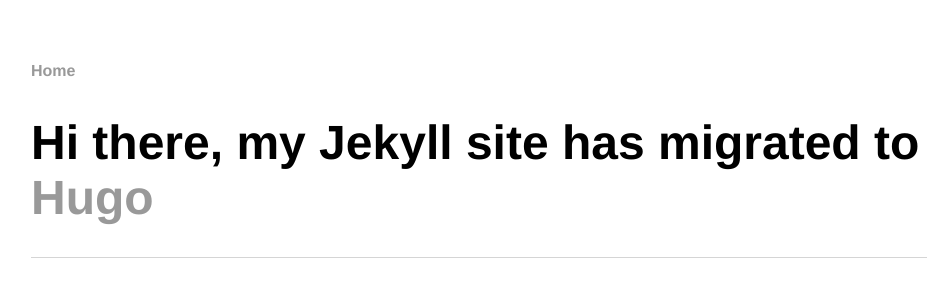
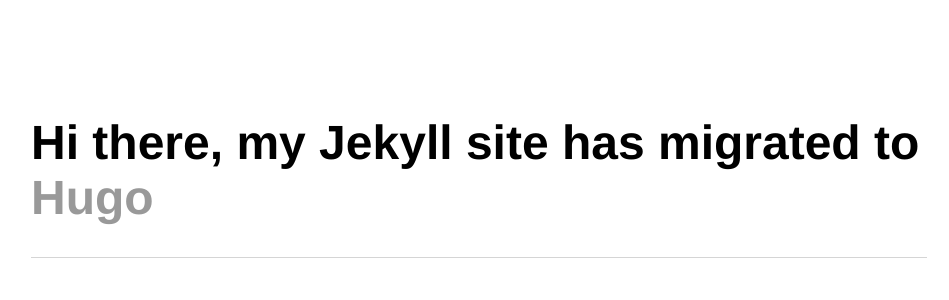
Before and after one commit to kevbarroga/kevbarroga.github.io, a Jekyll site: the page built from index.html, in a window 1280 px wide. Shown: the top 300 px of the page, without its empty margins (161-1110 px from the left). Built offline with Jekyll 4.4.1, drawn with Linux system fonts in a browser that asks for light colours.

Commit message:
Update default.html

```diff
--- a/_layouts/default.html
+++ b/_layouts/default.html
@@ -8,7 +8,7 @@
     <body>
       <nav>
         <ul>
-          <li><a href="/">Home</a></li>
+          <li><a href="/"></a></li>
          </ul>
       </nav>
       <div class="container">
```
